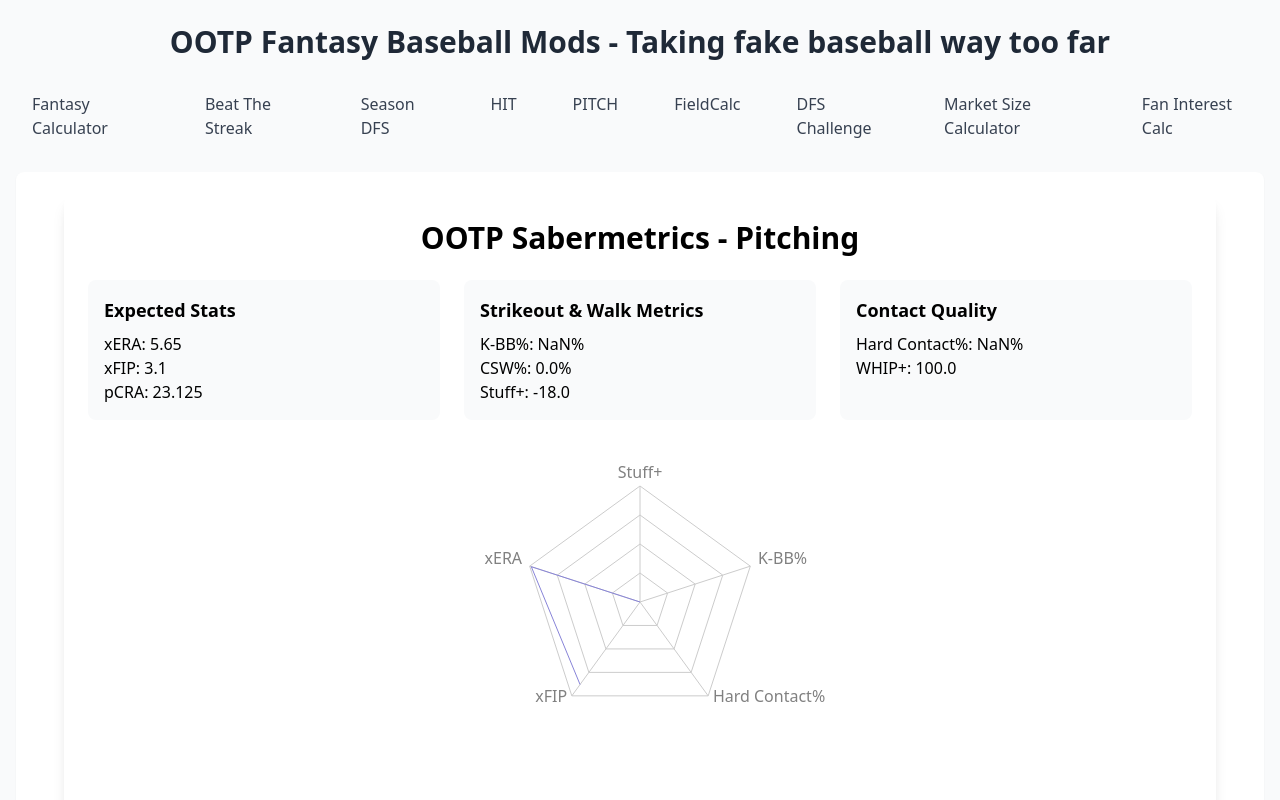
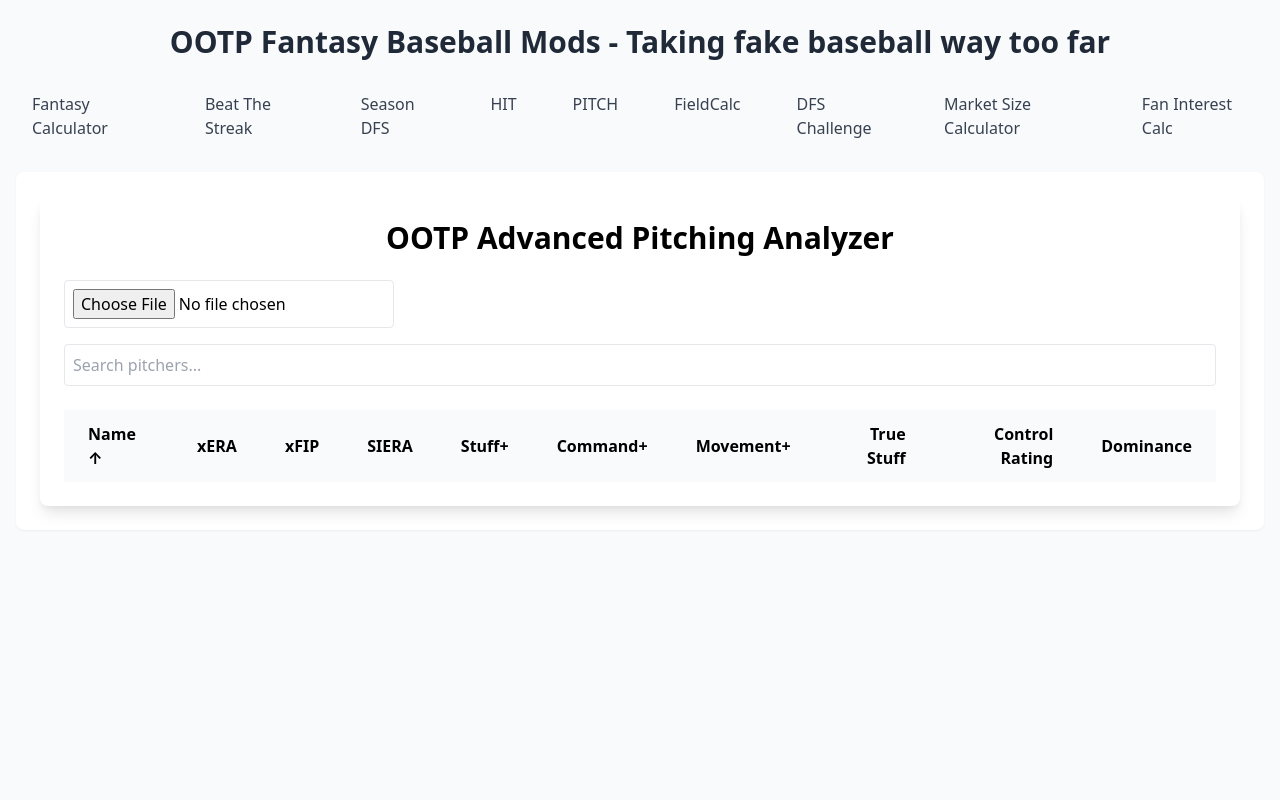
Before and after one commit to quarterback/SimBaseballCalc, a React (Create React App) app: page /pitch in a window 1280 px wide. Shown: the top 800 px of the page. Built offline with nearby package versions, Linux system fonts and the light colour scheme.

Commit message:
Update StatcastPitchingTool.js

```diff
--- a/src/StatcastPitchingTool.js
+++ b/src/StatcastPitchingTool.js
@@ -1,111 +1,202 @@
 import React, { useState } from 'react';
-import { RadarChart, Radar, PolarGrid, PolarAngleAxis, PolarRadiusAxis, ScatterChart, Scatter, CartesianGrid, XAxis, YAxis, ZAxis, Tooltip, ResponsiveContainer, Label } from 'recharts';
+import Papa from 'papaparse';
 
 const StatcastPitchingTool = () => {
-  const [playerData, setPlayerData] = useState({
-    name: '',
-    team: '',
-    era: '',
-    fip: '',
-    whip: '',
-    k_per_9: '',
-    bb_per_9: '',
-    hr_per_9: '',
-    k_pct: '',
-    bb_pct: '',
-    lob_pct: '',
-    babip: '',
-    h_per_9: '',
-    stuff: '',
-    movement: '',
-    control: ''
-  });
+  const [pitchers, setPitchers] = useState([]);
+  const [loading, setLoading] = useState(false);
+  const [error, setError] = useState('');
+  const [sortField, setSortField] = useState('Name');
+  const [sortDirection, setSortDirection] = useState('asc');
+  const [searchQuery, setSearchQuery] = useState('');
 
-  // Function to calculate advanced sabermetric stats
-  const calculateAdvancedStats = (data) => {
-    const K9 = parseFloat(data.k_per_9) || 0;
-    const BB9 = parseFloat(data.bb_per_9) || 0;
-    const HR9 = parseFloat(data.hr_per_9) || 0;
-    const FIP = parseFloat(data.fip) || 3.50; // Default to average FIP
-    const BABIP = parseFloat(data.babip) || 0.300; // Default to league avg
-    const LOB = parseFloat(data.lob_pct) || 70; // Default LOB% is ~70%
-    const WHIP = parseFloat(data.whip) || 1.30; // Default WHIP
-    const Stuff = parseFloat(data.stuff) || 50; // 20-80 scale
-    const Movement = parseFloat(data.movement) || 50;
-    const Control = parseFloat(data.control) || 50;
+  // Calculate advanced stats for a single pitcher
+  const calculateAdvancedStats = (pitcher) => {
+    // OOTP Stats
+    const ERA = parseFloat(pitcher.ERA) || 4.50;
+    const FIP = parseFloat(pitcher.FIP) || 4.50;
+    const BABIP = parseFloat(pitcher.BABIP) || 0.300;
+    const K_PCT = parseFloat(pitcher['K%']) || 22.0;
+    const BB_PCT = parseFloat(pitcher['BB%']) || 8.0;
+    const HR_9 = parseFloat(pitcher['HR/9']) || 1.2;
+    const H_9 = parseFloat(pitcher['H/9']) || 9.0;
+    const LOB_PCT = parseFloat(pitcher['LOB%']) || 72.0;
+    const GB_PCT = parseFloat(pitcher['GB%']) || 42.0;
 
+    // OOTP Ratings
+    const STUFF = parseFloat(pitcher.Stuff) || 50;
+    const MOVEMENT = parseFloat(pitcher.Movement) || 50;
+    const CONTROL = parseFloat(pitcher.Control) || 50;
+    const STAMINA = parseFloat(pitcher.Stamina) || 50;
+
+    // Calculate advanced metrics
     return {
-      xFIP: ((13 * HR9) + (3 * BB9) - (2 * K9)) / 9 + 3.10,
-      DRA: (FIP * 0.8) + (BABIP * 10) + (LOB * 0.2),
-      pCRA: (FIP * 0.75) + (BABIP * 10) + (LOB * 0.25),
-      k_bb_pct: (parseFloat(data.k_pct) - parseFloat(data.bb_pct)).toFixed(1),
-      whip_plus: ((WHIP / 1.30) * 100).toFixed(1), // Normalized to league avg WHIP
-      hard_contact_pct: ((HR9 * 5) + (parseFloat(data.h_per_9) * 0.5) + (BABIP * 100 * 0.3)).toFixed(1),
-      csw_pct: ((K9 * 1.5) - (BB9 * 0.5)).toFixed(1), // Estimated CSW% using K/9 & BB/9
-      xERA: (FIP * 0.9 + Movement * 0.05).toFixed(2),
-      stuff_plus: (((Stuff - 50) * 1.5) + ((K9 - 9) * 2)).toFixed(1),
+      ...pitcher,
+      // Fielding Independent Metrics
+      xFIP: ((FIP * 0.85) + (HR_9 * 0.15)).toFixed(2),
+      SIERA: ((FIP * 0.7) + (GB_PCT * 0.02) + (K_PCT * 0.02) - (BB_PCT * 0.03)).toFixed(2),
+
+      // Stuff+ Metrics
+      Stuff_Plus: (((STUFF - 50) * 1.5) + (K_PCT - 20) * 2).toFixed(1),
+      Command_Plus: (((CONTROL - 50) * 1.5) - (BB_PCT - 8) * 2).toFixed(1),
+      Movement_Plus: (((MOVEMENT - 50) * 1.5) + (GB_PCT - 42) * 0.5).toFixed(1),
+
+      // Expected Stats
+      xERA: ((ERA * 0.6) + (FIP * 0.3) + (BABIP * 10 * 0.1)).toFixed(2),
+      xBABIP: ((BABIP * 0.7) + (MOVEMENT/100 * 0.3)).toFixed(3),
+      xLOB: ((LOB_PCT * 0.8) + (K_PCT * 0.2)).toFixed(1),
+
+      // Custom Metrics
+      True_Stuff: ((STUFF * 0.4) + (K_PCT * 0.4) + (H_9 * -0.2)).toFixed(1),
+      Control_Rating: ((CONTROL * 0.4) + ((100 - BB_PCT) * 0.4) + (MOVEMENT * 0.2)).toFixed(1),
+      Dominance: ((K_PCT * 0.5) + (STUFF * 0.3) + ((100 - H_9) * 0.2)).toFixed(1)
     };
   };
 
-  const advancedStats = calculateAdvancedStats(playerData);
+  const processCSV = async (file) => {
+    setLoading(true);
+    setError('');
 
-  // Radar Chart Data
-  const radarData = [
-    { stat: 'Stuff+', value: parseFloat(advancedStats.stuff_plus) },
-    { stat: 'K-BB%', value: parseFloat(advancedStats.k_bb_pct) },
-    { stat: 'Hard Contact%', value: parseFloat(advancedStats.hard_contact_pct) },
-    { stat: 'xFIP', value: parseFloat(advancedStats.xFIP) },
-    { stat: 'xERA', value: parseFloat(advancedStats.xERA) }
-  ];
+    try {
+      const text = await file.text();
+      Papa.parse(text, {
+        header: true,
+        dynamicTyping: true,
+        skipEmptyLines: true,
+        complete: (results) => {
+          if (results.errors.length > 0) {
+            setError('Error parsing CSV file');
+            setLoading(false);
+            return;
+          }
 
-  // Scatter Plot for pCRA vs Hard Contact%
-  const scatterData = [
-    { x: parseFloat(advancedStats.pCRA), y: parseFloat(advancedStats.hard_contact_pct) }
-  ];
+          const processedPitchers = results.data.map(pitcher => calculateAdvancedStats(pitcher));
+          setPitchers(processedPitchers);
+          setLoading(false);
+        },
+        error: (error) => {
+          setError(`Error processing file: ${error.message}`);
+          setLoading(false);
+        }
+      });
+    } catch (error) {
+      setError(`Error reading file: ${error.message}`);
+      setLoading(false);
+    }
+  };
+
+  const handleSort = (field) => {
+    const direction = field === sortField && sortDirection === 'asc' ? 'desc' : 'asc';
+    setSortField(field);
+    setSortDirection(direction);
+
+    const sortedPitchers = [...pitchers].sort((a, b) => {
+      let aVal = a[field];
+      let bVal = b[field];
+
+      if (!isNaN(aVal) && !isNaN(bVal)) {
+        aVal = parseFloat(aVal);
+        bVal = parseFloat(bVal);
+      }
+
+      if (direction === 'asc') {
+        return aVal > bVal ? 1 : -1;
+      }
+      return aVal < bVal ? 1 : -1;
+    });
+
+    setPitchers(sortedPitchers);
+  };
+
+  const filteredPitchers = pitchers.filter(pitcher =>
+    pitcher.Name?.toLowerCase().includes(searchQuery.toLowerCase()) ||
+    pitcher.Team?.toLowerCase().includes(searchQuery.toLowerCase())
+  );
 
   return (
-    <div className="max-w-6xl mx-auto p-6 bg-white shadow-lg rounded-lg">
-      <h1 className="text-3xl font-bold text-center mb-6">OOTP Sabermetrics - Pitching</h1>
+    <div className="max-w-full mx-auto p-6 bg-white shadow-lg rounded-lg">
+      <h1 className="text-3xl font-bold text-center mb-6">OOTP Advanced Pitching Analyzer</h1>
 
-      {/* Advanced Stats Display */}
-      <div className="grid grid-cols-1 md:grid-cols-3 gap-6 mb-8">
-        <div className="bg-gray-50 p-4 rounded-lg">
-          <h3 className="text-lg font-semibold mb-2">Expected Stats</h3>
-          <p>xERA: {advancedStats.xERA}</p>
-          <p>xFIP: {advancedStats.xFIP}</p>
-          <p>pCRA: {advancedStats.pCRA}</p>
-        </div>
-        <div className="bg-gray-50 p-4 rounded-lg">
-          <h3 className="text-lg font-semibold mb-2">Strikeout & Walk Metrics</h3>
-          <p>K-BB%: {advancedStats.k_bb_pct}%</p>
-          <p>CSW%: {advancedStats.csw_pct}%</p>
-          <p>Stuff+: {advancedStats.stuff_plus}</p>
-        </div>
-        <div className="bg-gray-50 p-4 rounded-lg">
-          <h3 className="text-lg font-semibold mb-2">Contact Quality</h3>
-          <p>Hard Contact%: {advancedStats.hard_contact_pct}%</p>
-          <p>WHIP+: {advancedStats.whip_plus}</p>
-        </div>
+      <div className="mb-6">
+        <input
+          type="file"
+          accept=".csv"
+          onChange={(e) => e.target.files?.[0] && processCSV(e.target.files[0])}
+          className="mb-4 p-2 border rounded"
+        />
+
+        <input
+          type="text"
+          placeholder="Search pitchers..."
+          value={searchQuery}
+          onChange={(e) => setSearchQuery(e.target.value)}
+          className="w-full p-2 border rounded"
+        />
       </div>
 
-      {/* Radar Chart */}
-      <ResponsiveContainer width="100%" height={300}>
-        <RadarChart data={radarData}>
-          <PolarGrid />
-          <PolarAngleAxis dataKey="stat" />
-          <Radar name="Pitcher Stats" dataKey="value" stroke="#8884d8" fill="#8884d8" fillOpacity={0.6} />
-        </RadarChart>
-      </ResponsiveContainer>
+      {error && (
+        <div className="bg-red-100 border border-red-400 text-red-700 px-4 py-3 rounded mb-4">
+          {error}
+        </div>
+      )}
 
-      {/* Scatter Chart */}
-      <ResponsiveContainer width="100%" height={300}>
-        <ScatterChart>
-          <XAxis dataKey="x" name="pCRA" />
-          <YAxis dataKey="y" name="Hard Contact%" />
-          <Tooltip />
-          <Scatter name="pCRA vs Hard Contact%" data={scatterData} fill="#8884d8" />
-        </ScatterChart>
-      </ResponsiveContainer>
+      {loading ? (
+        <div className="text-center">Loading...</div>
+      ) : (
+        <div className="overflow-x-auto">
+          <table className="min-w-full bg-white">
+            <thead className="bg-gray-50">
+              <tr>
+                <th className="sticky top-0 bg-gray-50 px-6 py-3 text-left cursor-pointer" onClick={() => handleSort('Name')}>
+                  Name {sortField === 'Name' && (sortDirection === 'asc' ? '↑' : '↓')}
+                </th>
+                <th className="sticky top-0 bg-gray-50 px-6 py-3 text-right cursor-pointer" onClick={() => handleSort('xERA')}>
+                  xERA {sortField === 'xERA' && (sortDirection === 'asc' ? '↑' : '↓')}
+                </th>
+                <th className="sticky top-0 bg-gray-50 px-6 py-3 text-right cursor-pointer" onClick={() => handleSort('xFIP')}>
+                  xFIP {sortField === 'xFIP' && (sortDirection === 'asc' ? '↑' : '↓')}
+                </th>
+                <th className="sticky top-0 bg-gray-50 px-6 py-3 text-right cursor-pointer" onClick={() => handleSort('SIERA')}>
+                  SIERA {sortField === 'SIERA' && (sortDirection === 'asc' ? '↑' : '↓')}
+                </th>
+                <th className="sticky top-0 bg-gray-50 px-6 py-3 text-right cursor-pointer" onClick={() => handleSort('Stuff_Plus')}>
+                  Stuff+ {sortField === 'Stuff_Plus' && (sortDirection === 'asc' ? '↑' : '↓')}
+                </th>
+                <th className="sticky top-0 bg-gray-50 px-6 py-3 text-right cursor-pointer" onClick={() => handleSort('Command_Plus')}>
+                  Command+ {sortField === 'Command_Plus' && (sortDirection === 'asc' ? '↑' : '↓')}
+                </th>
+                <th className="sticky top-0 bg-gray-50 px-6 py-3 text-right cursor-pointer" onClick={() => handleSort('Movement_Plus')}>
+                  Movement+ {sortField === 'Movement_Plus' && (sortDirection === 'asc' ? '↑' : '↓')}
+                </th>
+                <th className="sticky top-0 bg-gray-50 px-6 py-3 text-right cursor-pointer" onClick={() => handleSort('True_Stuff')}>
+                  True Stuff {sortField === 'True_Stuff' && (sortDirection === 'asc' ? '↑' : '↓')}
+                </th>
+                <th className="sticky top-0 bg-gray-50 px-6 py-3 text-right cursor-pointer" onClick={() => handleSort('Control_Rating')}>
+                  Control Rating {sortField === 'Control_Rating' && (sortDirection === 'asc' ? '↑' : '↓')}
+                </th>
+                <th className="sticky top-0 bg-gray-50 px-6 py-3 text-right cursor-pointer" onClick={() => handleSort('Dominance')}>
+                  Dominance {sortField === 'Dominance' && (sortDirection === 'asc' ? '↑' : '↓')}
+                </th>
+              </tr>
+            </thead>
+            <tbody>
+              {filteredPitchers.map((pitcher, idx) => (
+                <tr key={idx} className={idx % 2 === 0 ? 'bg-gray-50' : 'bg-white'}>
+                  <td className="px-6 py-4 whitespace-nowrap">{pitcher.Name}</td>
+                  <td className="px-6 py-4 text-right">{pitcher.xERA}</td>
+                  <td className="px-6 py-4 text-right">{pitcher.xFIP}</td>
+                  <td className="px-6 py-4 text-right">{pitcher.SIERA}</td>
+                  <td className="px-6 py-4 text-right">{pitcher.Stuff_Plus}</td>
+                  <td className="px-6 py-4 text-right">{pitcher.Command_Plus}</td>
+                  <td className="px-6 py-4 text-right">{pitcher.Movement_Plus}</td>
+                  <td className="px-6 py-4 text-right">{pitcher.True_Stuff}</td>
+                  <td className="px-6 py-4 text-right">{pitcher.Control_Rating}</td>
+                  <td className="px-6 py-4 text-right">{pitcher.Dominance}</td>
+                </tr>
+              ))}
+            </tbody>
+          </table>
+        </div>
+      )}
     </div>
   );
 };
```
